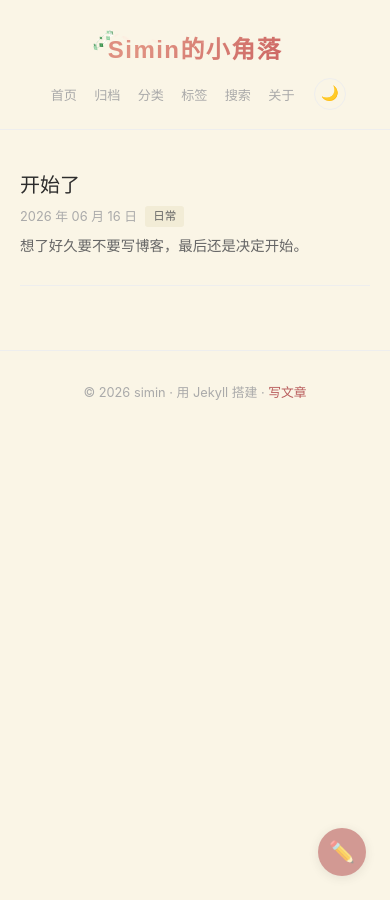
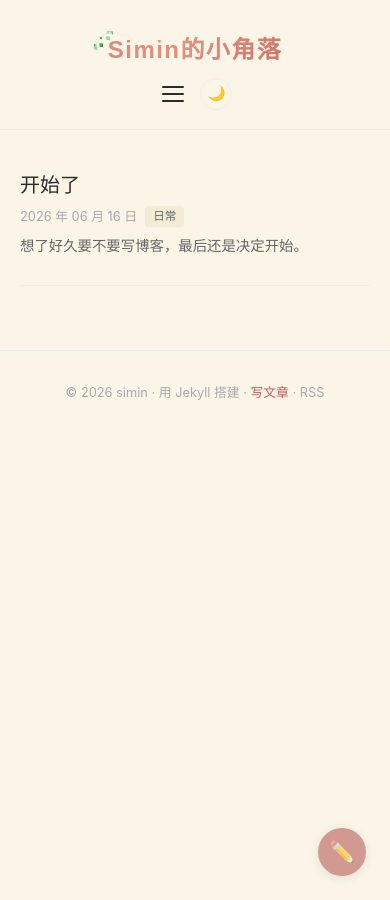
Before and after one commit to siminles/siminles.github.io, a Jekyll site: the page built from index.html, in a window 390 px wide. Built offline with Jekyll 4.4.1, drawn with Linux system fonts in a browser that asks for light colours.

```diff
--- a/Gemfile
+++ b/Gemfile
@@ -3,6 +3,7 @@ source "https://rubygems.org"
 gem "jekyll", "~> 4.3"
 gem "jekyll-feed"
 gem "jekyll-seo-tag"
+gem "jekyll-sitemap"
 gem "jekyll-archives"
 gem "jekyll-paginate"
 gem "kramdown-parser-gfm"
--- a/_config.yml
+++ b/_config.yml
@@ -8,6 +8,7 @@ theme: null
 plugins:
   - jekyll-feed
   - jekyll-seo-tag
+  - jekyll-sitemap
   - jekyll-archives
 
 # 构建
--- a/_layouts/default.html
+++ b/_layouts/default.html
@@ -23,7 +23,10 @@
         <span class="petal p6"></span>
       </div>
       <div class="header-right">
-        <nav>
+        <button class="hamburger" id="hamburgerBtn" aria-label="菜单">
+          <span></span><span></span><span></span>
+        </button>
+        <nav id="mainNav">
           <a href="{{ "/" | relative_url }}">首页</a>
           <a href="{{ "/archive" | relative_url }}">归档</a>
           <a href="{{ "/categories" | relative_url }}">分类</a>
@@ -42,15 +45,25 @@
 
   <footer class="site-footer">
     <div class="container">
-      <p>&copy; {{ site.time | date: "%Y" }} {{ site.author }} · 用 <a href="https://jekyllrb.com" target="_blank">Jekyll</a> 搭建 · <a href="{{ "/write/" | relative_url }}" style="color:var(--accent)">写文章</a></p>
+      <p>&copy; {{ site.time | date: "%Y" }} {{ site.author }} · 用 <a href="https://jekyllrb.com" target="_blank">Jekyll</a> 搭建 · <a href="{{ "/write/" | relative_url }}" style="color:var(--accent)">写文章</a> · <a href="{{ "/feed.xml" | relative_url }}">RSS</a></p>
     </div>
   </footer>
 
   <!-- 浮动写文章按钮 -->
   <a href="{{ "/write/" | relative_url }}" class="write-fab" title="写文章">✏️</a>
 
+  <!-- 回到顶部 -->
+  <button class="back-to-top" id="backToTop" aria-label="回到顶部">↑</button>
+
+  <!-- 图片灯箱 -->
+  <div class="lightbox" id="lightbox">
+    <span class="lightbox-close" id="lightboxClose">&times;</span>
+    <img class="lightbox-img" id="lightboxImg" src="" alt="">
+  </div>
+
   <script>
     // 深色模式切换
+    (function() {
       const toggle = document.getElementById('themeToggle');
       const html = document.documentElement;
       const stored = localStorage.getItem('theme');
--- a/_layouts/post.html
+++ b/_layouts/post.html
@@ -8,6 +8,7 @@ layout: default
     <time datetime="{{ page.date | date_to_xmlschema }}">
       {{ page.date | date: "%Y 年 %m 月 %d 日" }}
     </time>
+    <span class="reading-time">约 {{ content | strip_html | strip_newlines | size | divided_by: 400 | plus: 1 }} 分钟</span>
     {% if page.categories.size > 0 %}
     <span class="post-categories">
       {% for cat in page.categories %}
--- a/assets/style.css
+++ b/assets/style.css
@@ -584,3 +584,125 @@ html.dark .write-fab {
 .p4 { animation: petalFloat1 13s linear infinite; animation-delay: 4s; width:1.8px; height:4.5px; }
 .p5 { animation: petalFloat2 15s linear infinite; animation-delay: 6s; width:2.8px; height:7px; }
 .p6 { animation: petalFloat3 17s linear infinite; animation-delay: 3s; width:3px; height:7.5px; }
+
+/* === Reading Time === */
+.reading-time {
+  color: var(--text-muted);
+  font-size: 0.78rem;
+  font-family: -apple-system, "PingFang SC", "Microsoft YaHei", sans-serif;
+}
+.reading-time::before { content: "· "; margin: 0 0.3rem; }
+
+/* === Hamburger Menu === */
+.hamburger {
+  display: none;
+  flex-direction: column;
+  gap: 5px;
+  background: none;
+  border: none;
+  cursor: pointer;
+  padding: 4px;
+  z-index: 101;
+}
+.hamburger span {
+  display: block;
+  width: 22px;
+  height: 2px;
+  background: var(--text);
+  border-radius: 2px;
+  transition: transform 0.3s, opacity 0.3s;
+}
+.hamburger.open span:nth-child(1) { transform: translateY(7px) rotate(45deg); }
+.hamburger.open span:nth-child(2) { opacity: 0; }
+.hamburger.open span:nth-child(3) { transform: translateY(-7px) rotate(-45deg); }
+
+@media (max-width: 700px) {
+  .hamburger { display: flex; }
+  #mainNav {
+    display: none;
+    position: absolute;
+    top: 100%;
+    right: 0;
+    background: var(--card-bg);
+    border: 1px solid var(--border);
+    border-radius: 8px;
+    box-shadow: 0 4px 20px rgba(0,0,0,0.1);
+    padding: 0.5rem 0;
+    flex-direction: column;
+    min-width: 120px;
+    z-index: 100;
+  }
+  #mainNav.open { display: flex; }
+  #mainNav a {
+    margin: 0;
+    padding: 0.6rem 1.2rem;
+    font-size: 0.85rem;
+    white-space: nowrap;
+  }
+  #mainNav a:hover { background: var(--bg-alt); }
+  .header-right { position: relative; }
+  .site-header nav a { margin: 0; }
+}
+
+/* === Back to Top === */
+.back-to-top {
+  position: fixed;
+  bottom: 84px;
+  right: 24px;
+  width: 44px;
+  height: 44px;
+  background: var(--card-bg);
+  color: var(--text);
+  border: 1px solid var(--border);
+  border-radius: 50%;
+  font-size: 1.2rem;
+  cursor: pointer;
+  opacity: 0;
+  pointer-events: none;
+  transition: opacity 0.3s, transform 0.2s;
+  z-index: 99;
+  display: flex;
+  align-items: center;
+  justify-content: center;
+}
+.back-to-top.visible {
+  opacity: 0.7;
+  pointer-events: auto;
+}
+.back-to-top:hover {
+  opacity: 1;
+  transform: translateY(-2px);
+}
+
+/* === Lightbox === */
+.lightbox {
+  display: none;
+  position: fixed;
+  inset: 0;
+  background: rgba(0,0,0,0.85);
+  z-index: 999;
+  align-items: center;
+  justify-content: center;
+  cursor: zoom-out;
+}
+.lightbox.open { display: flex; }
+.lightbox-img {
+  max-width: 90vw;
+  max-height: 90vh;
+  border-radius: 4px;
+  cursor: default;
+  box-shadow: 0 4px 30px rgba(0,0,0,0.3);
+}
+.lightbox-close {
+  position: absolute;
+  top: 20px;
+  right: 30px;
+  color: #fff;
+  font-size: 2rem;
+  cursor: pointer;
+  z-index: 1000;
+  line-height: 1;
+  opacity: 0.7;
+  transition: opacity 0.2s;
+}
+.lightbox-close:hover { opacity: 1; }
```
Also changed, not shown: other parts of _layouts/default.html (+61 -0 lines), 404.html (added, +12 -0 lines), robots.txt (added, +8 -0 lines). Lines whose indentation alone changed are shown as unchanged.
